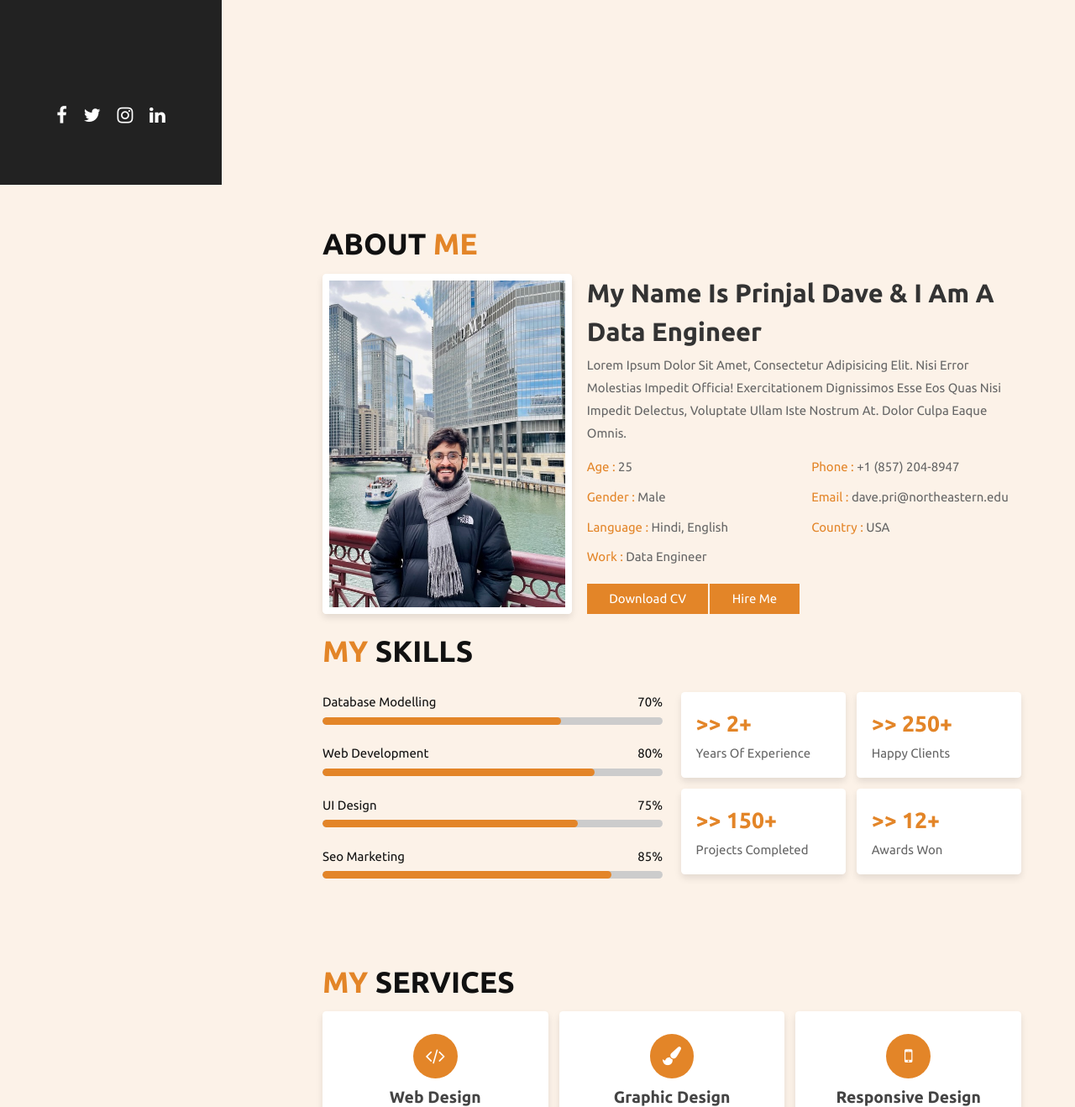
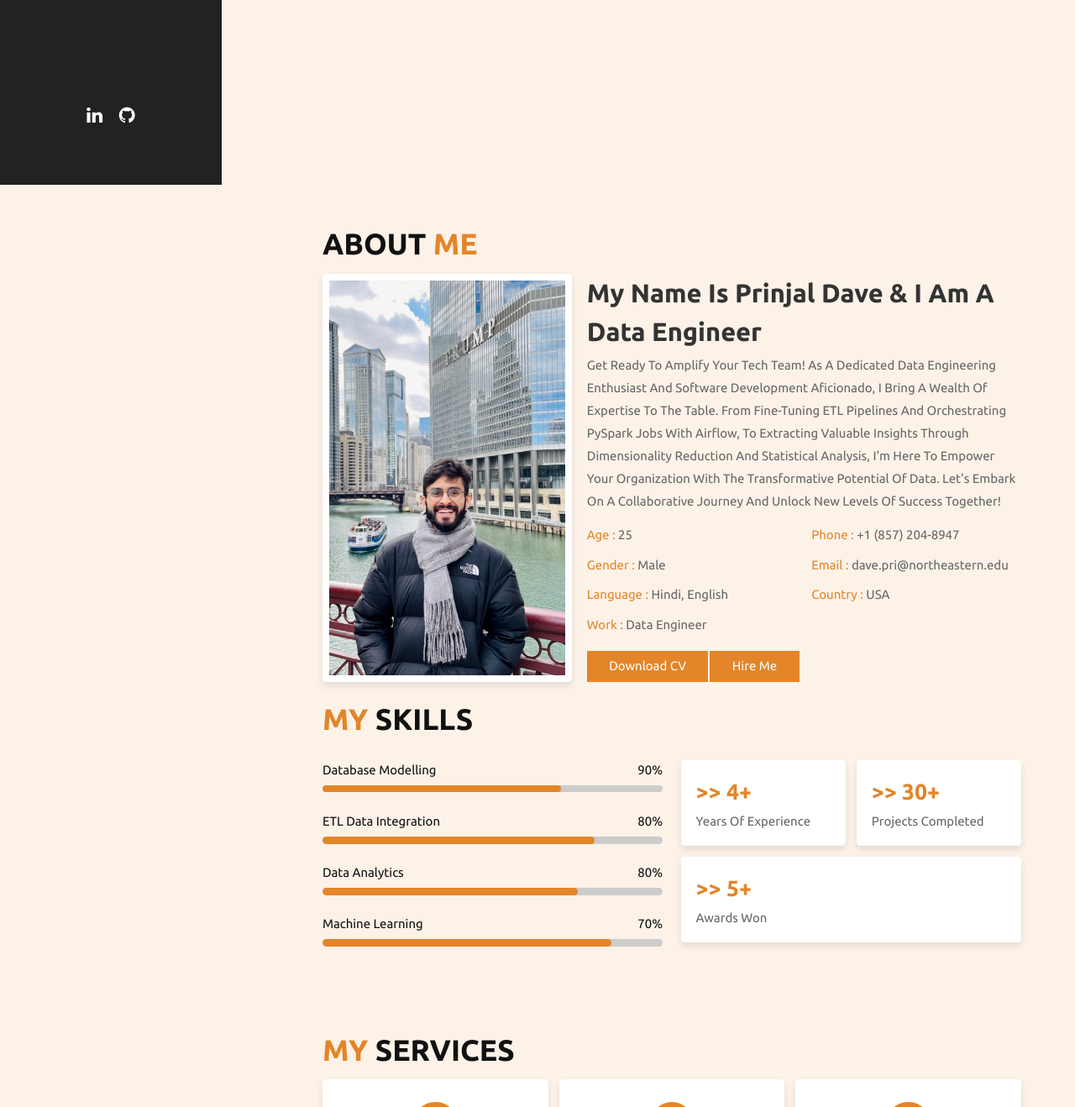
Before and after one commit to prinjal/prinjal.github.io, a plain HTML site: page index.html in a window 1280 px wide. Shown: the part 580-1898 px from the top of the page at 84% size. Drawn offline with Linux system fonts and the light colour scheme.

Commit message:
replaced loreum ipsum

```diff
--- a/index.html
+++ b/index.html
@@ -39,10 +39,10 @@
     </nav>
 
     <div class="follow">
-        <a href="#" class="fa fa-facebook-f"></a>
-        <a href="#" class="fa fa-twitter"></a>
-        <a href="#" class="fa fa-instagram"></a>
-        <a href="#" class="fa fa-linkedin"></a>
+        <!-- <a href="#" class="fa fa-facebook-f"></a> -->
+        <!-- <a href="#" class="fa fa-twitter"></a> -->
+        <a href="https://www.linkedin.com/in/prinjal-dave/" class="fa fa-linkedin"></a>
+        <a href="https://github.com/prinjal" class="fa fa-github"></a>
     </div>
 
 </header>
@@ -57,7 +57,7 @@
         <span class="hi"> hi there... </span>
         <h3> i am <span> prinjal dave </span> </h3>
         <p class="info"> i am a data engineer </p>
-        <p class="text"> Lorem ipsum dolor sit amet consectetur adipisicing elit. Dolores earum ut, deleniti esse doloribus illo?</p>
+        <p class="text"> Empowering Tech Teams with Expertise in Data Engineering and Software Development!</p>
         <a href="#about" class="btn">about me</a>
     </div>
 
@@ -85,7 +85,7 @@
 
     <div class="content">
         <h3> my name is prinjal dave & i am a data engineer </h3>
-        <p>Lorem ipsum dolor sit amet, consectetur adipisicing elit. Nisi error molestias impedit officia! Exercitationem dignissimos esse eos quas nisi impedit delectus, voluptate ullam iste nostrum at. Dolor culpa eaque omnis.</p>
+        <p>Get ready to amplify your tech team! As a dedicated data engineering enthusiast and software development aficionado, I bring a wealth of expertise to the table. From fine-tuning ETL pipelines and orchestrating PySpark jobs with Airflow, to extracting valuable insights through dimensionality reduction and statistical analysis, I'm here to empower your organization with the transformative potential of data. Let's embark on a collaborative journey and unlock new levels of success together!</p>
         <div class="box-container">
             <div class="box">
                 <p> <span> age : </span> 25 </p>
@@ -100,8 +100,8 @@
                 <p> <span> country : </span> USA </p>
             </div>
         </div>
-        <a href="#" class="btn">download CV</a>
-        <a href="#" class="btn">hire me</a>
+        <a href="https://drive.google.com/file/d/1n1qAoBGqHwK-byKLuaR55KJJ36OQ33GI/view?usp=sharing" class="btn">download CV</a>
+        <a href="#contact" class="btn">hire me</a>
     </div>
 
 </div>
@@ -112,19 +112,19 @@
 
     <div class="skills">
         <div class="progress">
-            <h3> Database Modelling <span> 70% </span> </h3>
+            <h3> Database Modelling <span> 90% </span> </h3>
             <div class="bar"> <span></span> </div>
         </div>
         <div class="progress">
-            <h3> web development <span> 80% </span> </h3>
+            <h3> ETL Data Integration <span> 80% </span> </h3>
             <div class="bar"> <span></span> </div>
         </div>
         <div class="progress">
-            <h3> UI design <span> 75% </span> </h3>
+            <h3> Data Analytics <span> 80% </span> </h3>
             <div class="bar"> <span></span> </div>
         </div>
         <div class="progress">
-            <h3> seo marketing <span> 85% </span> </h3>
+            <h3> Machine Learning <span> 70% </span> </h3>
             <div class="bar"> <span></span> </div>
         </div>
     </div>
@@ -132,19 +132,19 @@
     <div class="box-container">
 
         <div class="box">
-            <h3> >> 2+ </h3>
+            <h3> >> 4+ </h3>
             <p>years of experience</p>
         </div>
+        <!-- <div class="box">
+            <h3> >> 100+ </h3>
+            <p>happy clients</p>
+        </div> -->
         <div class="box">
-            <h3> >> 250+ </h3>
-            <p>happy clients</p>
-        </div>
-        <div class="box">
-            <h3> >> 150+ </h3>
+            <h3> >> 30+ </h3>
             <p>projects completed</p>
         </div>
         <div class="box">
-            <h3> >> 12+ </h3>
+            <h3> >> 5+ </h3>
             <p>awards won</p>
         </div>
 
```
